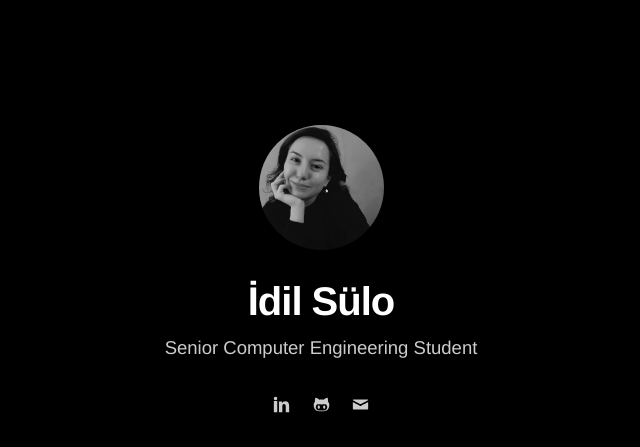
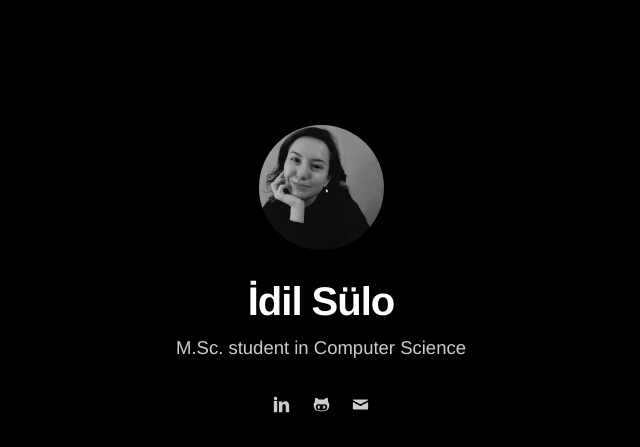
Before and after one commit to idilsulo/idilsulo.github.io, a Jekyll site: the page built from index.html, in a window 1280 px wide. Shown: the top 447 px of the page, without its empty margins (319-959 px from the left). Built offline with Jekyll 4.4.1, drawn with Linux system fonts in a browser that asks for light colours.

Commit message:
Update _config.yml

```diff
--- a/_config.yml
+++ b/_config.yml
@@ -1,6 +1,6 @@
 name: İdil Sülo
-bio: 'Senior Computer Engineering Student'
-description: Idil's website
+bio: 'M.Sc. student in Computer Science'
+description: Idil's personal website
 external-image: true
 picture: 'https://raw.githubusercontent.com/idilsulo/idilsulo.github.io/master/img/photo.png'
 resume: true
```
